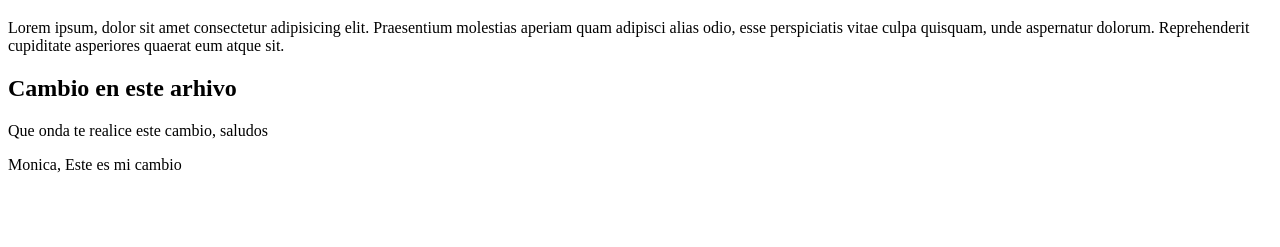
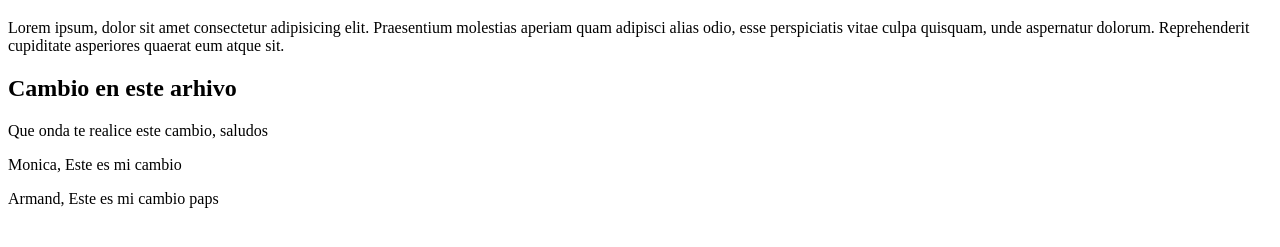
Before and after one commit to MoisesNarciso/Primer-Proyecto, a plain HTML site: page index.html in a window 1280 px wide. Shown: the part 61-308 px from the top of the page. Drawn offline with Linux system fonts and the light colour scheme.

Commit message:
esta es mi primer modificacion armand

```diff
--- a/index.html
+++ b/index.html
@@ -14,7 +14,7 @@
     <h2>Cambio en este arhivo</h2>
     <p>Que onda te realice este cambio, saludos</p>
     <p>Monica, Este es mi cambio</p>
-
+     <p>Armand, Este es mi cambio paps</p>
 </body>
 
 </html>
```
